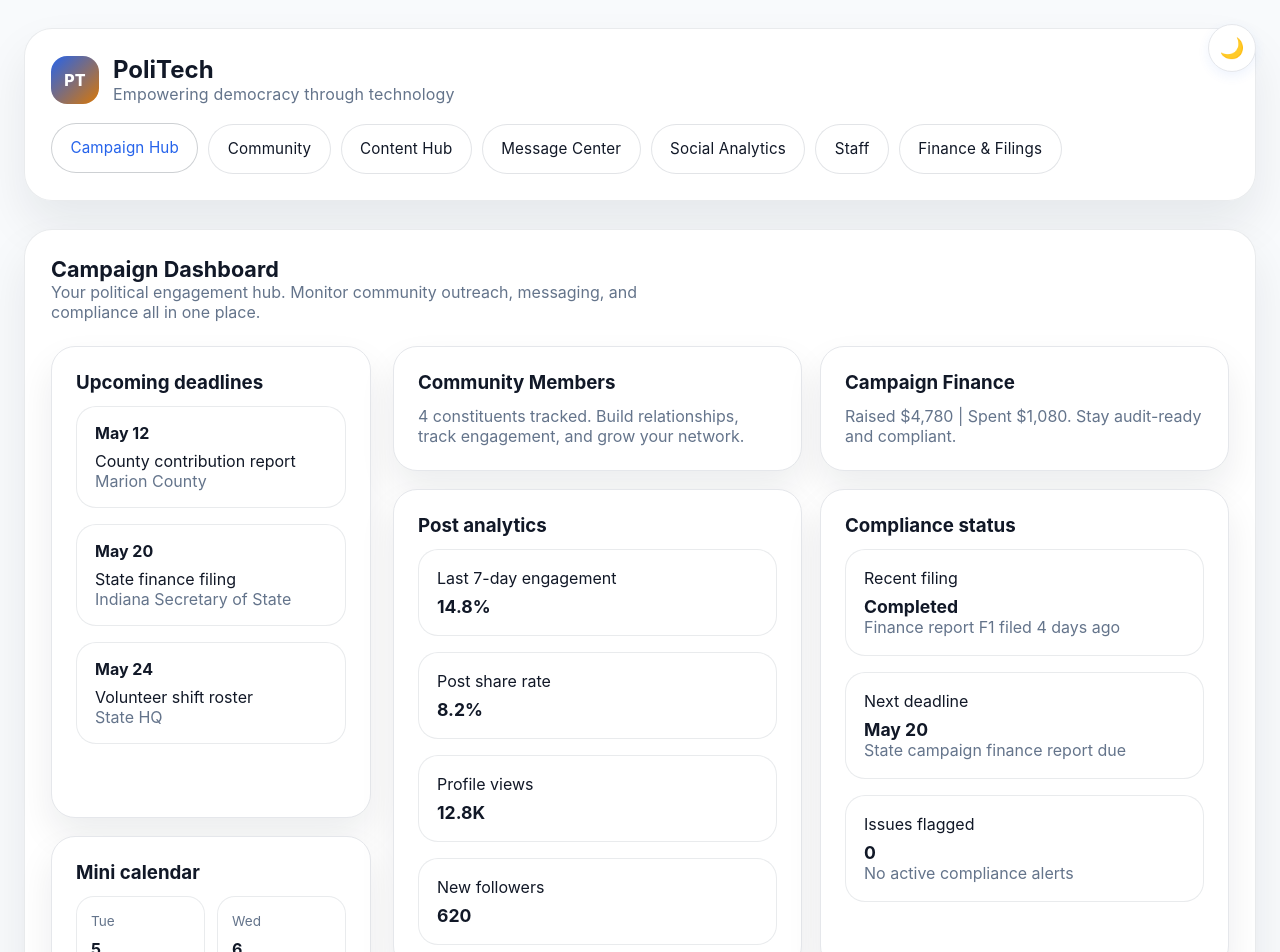
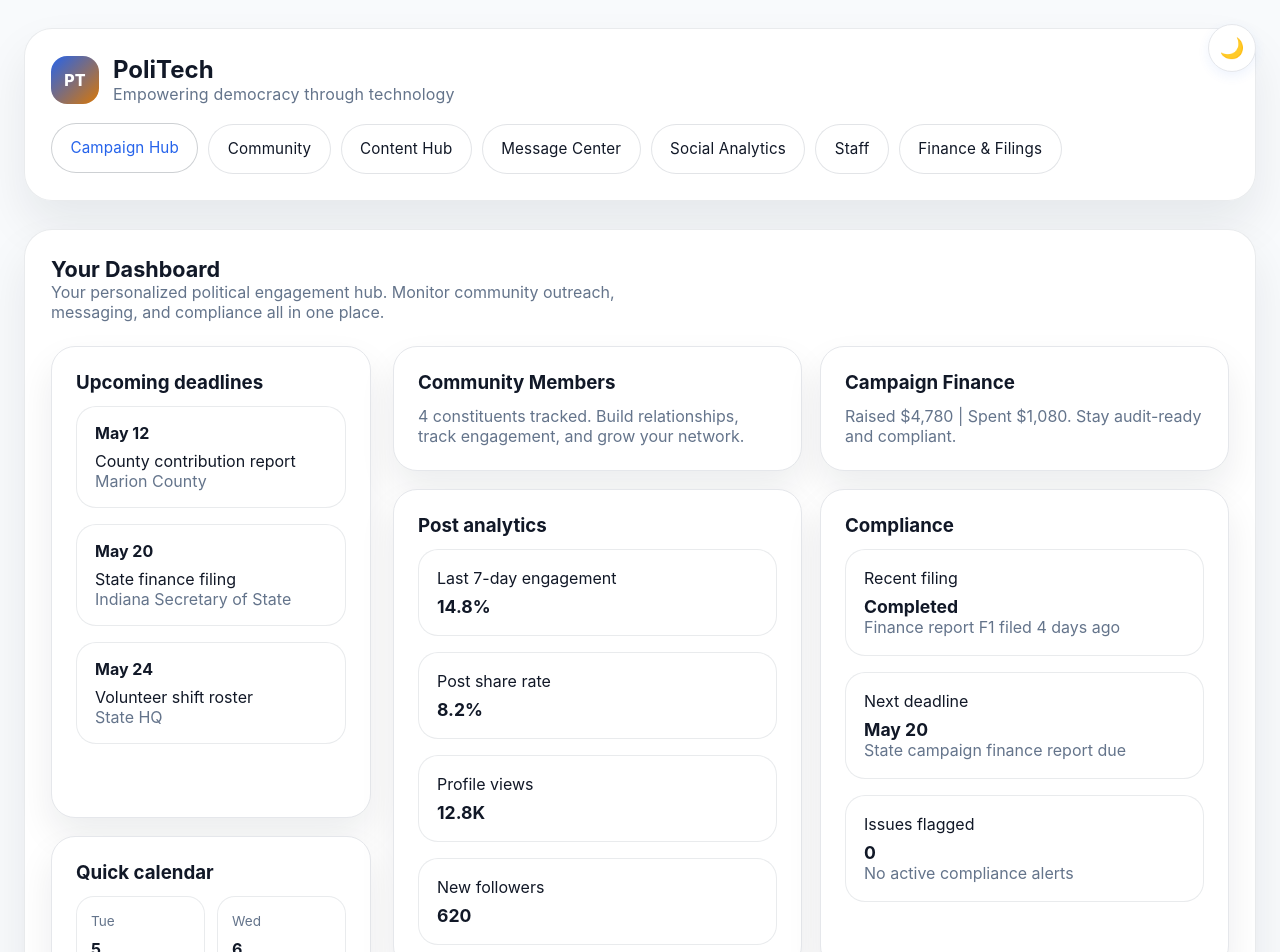
Before and after one commit to TyoshiChikayama-Jackson/politician-side-politechllc, a React (Vite) app: page / in a window 1280 px wide. Shown: the top 952 px of the page. Built offline with nearby package versions, Linux system fonts and the light colour scheme.

Commit message:
made some edits to headers and subheads

```diff
--- a/src/pages/CRM.tsx
+++ b/src/pages/CRM.tsx
@@ -24,13 +24,13 @@ export function CRM() {
       <div className="section-title">
         <div>
           <h2>Community Engagement</h2>
-          <p>Build meaningful relationships with constituents. Track involvement, manage outreach, and strengthen community ties.</p>
+          <p>BStay connected to those you represent. Track involvement, manage outreach, and strengthen community ties.</p>
         </div>
       </div>
 
       <div className="dashboard-grid">
         <div className="card">
-          <h3>Status breakdown</h3>
+          <h3>Engageent breakdown</h3>
           <ul>
             {(Object.entries(breakdown) as Array<[StatusKey, number]>).map(([key, count]) => (
               <li key={key} className={statusColor[key] ?? ''}>
@@ -40,7 +40,7 @@ export function CRM() {
           </ul>
         </div>
         <div className="card">
-          <h3>Quick tasks</h3>
+          <h3>Tasks</h3>
           <p>Set follow-up reminders and assign constituents to volunteers or events.</p>
         </div>
       </div>
--- a/src/pages/Dashboard.tsx
+++ b/src/pages/Dashboard.tsx
@@ -42,8 +42,8 @@ export function Dashboard() {
     <section className="section-panel">
       <div className="section-title">
         <div>
-          <h2>Campaign Dashboard</h2>
-          <p>Your political engagement hub. Monitor community outreach, messaging, and compliance all in one place.</p>
+          <h2>Your Dashboard</h2>
+          <p>Your personalized political engagement hub. Monitor community outreach, messaging, and compliance all in one place.</p>
         </div>
       </div>
 
@@ -63,7 +63,7 @@ export function Dashboard() {
           </div>
 
           <div className="card">
-            <h3>Mini calendar</h3>
+            <h3>Quick calendar</h3>
             <div className="mini-calendar-grid">
               {Array.from({ length: 7 }, (_, index) => {
                 const day = new Date();
@@ -105,7 +105,7 @@ export function Dashboard() {
             </div>
 
             <div className="card status-card">
-              <h3>Compliance status</h3>
+              <h3>Compliance</h3>
               <div className="status-grid">
                 {complianceSummary.map((item) => (
                   <div key={item.label} className="status-item">
--- a/src/pages/Posts.tsx
+++ b/src/pages/Posts.tsx
@@ -16,13 +16,13 @@ export function Posts() {
         <div className="section-title">
           <div>
             <h2>Content Hub</h2>
-            <p>Craft authentic messages to connect with voters. Share updates, policy positions, and campaign news across all channels.</p>
+            <p>Maintain your relationship with supports. Share updates, policy positions, and campaign news across all channels.</p>
           </div>
         </div>
 
         <div className="dashboard-grid">
           <div className="card">
-            <h3>Message templates</h3>
+            <h3>Templates</h3>
             <div className="button-group">
               {templates.map((template, index) => (
                 <button
```
